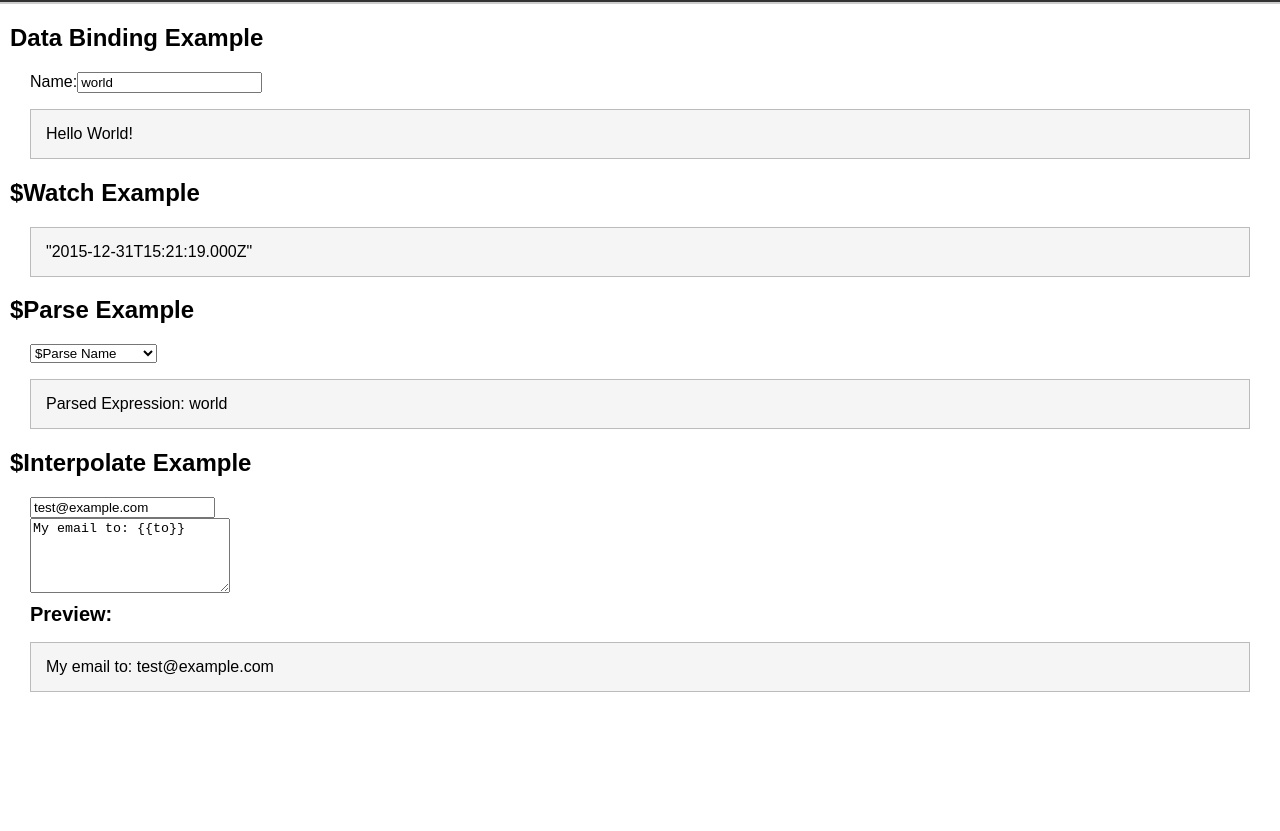
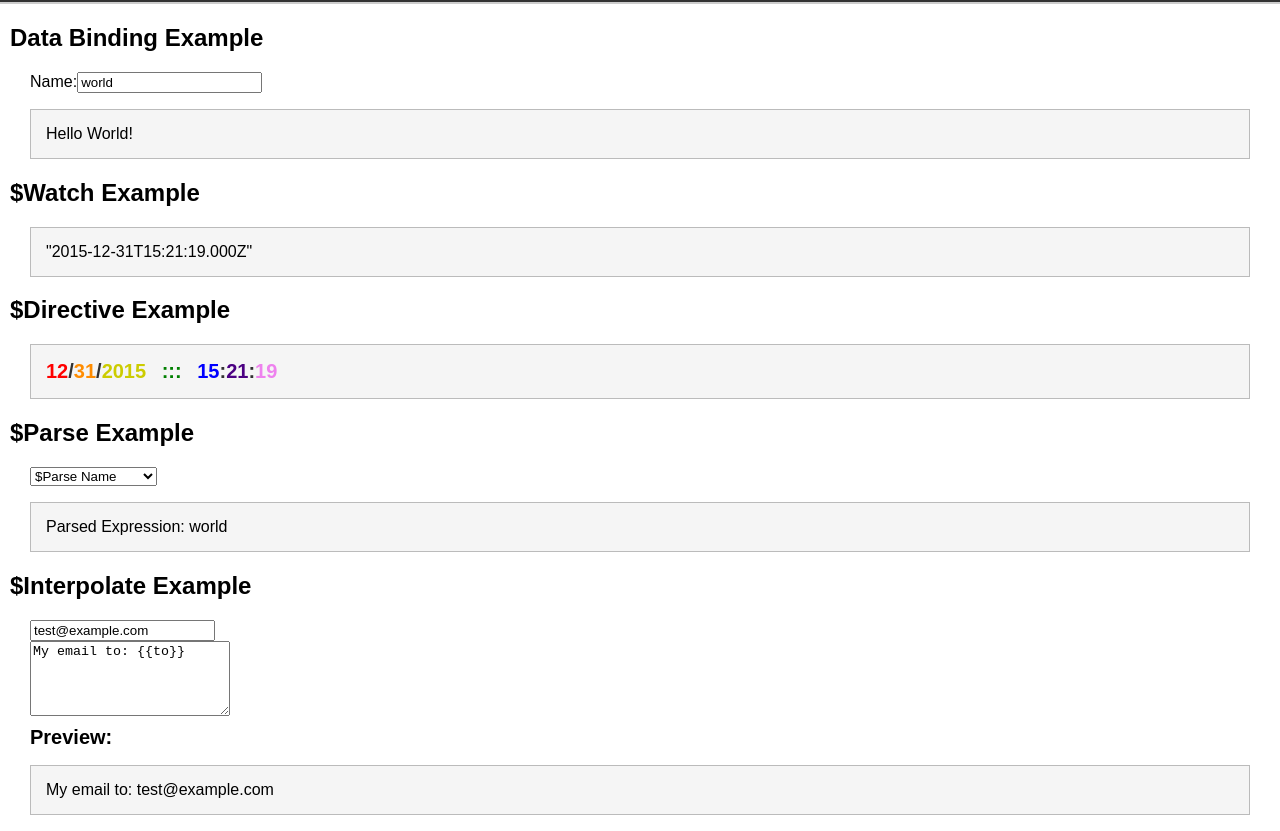
Before and after one commit to emuls/ng-example-1, a website: page src/www/index.html at #/example in a window 1280 px wide. Shown: the part 88-919 px from the top of the page. Before the commit the page ends 800 px from the top, so only its background shows below. Drawn offline with nearby package versions, Linux system fonts and the light colour scheme; some packages are replaced by stand-ins of ours.

Commit message:
Adding date directive with two-way binding

```diff
--- a/src/www/example.view.html
+++ b/src/www/example.view.html
@@ -11,6 +11,13 @@
         <h2>$Watch Example</h2>
         <div class="exampleContent">
             <p>{{clock.now}}</p>
+        </div>
+    </div>
+
+    <div class="exampleContainer">
+        <h2>$Directive Example</h2>
+        <div class="exampleContent">
+            <simple-date date="clock.now"></simple-date>
         </div>
     </div>
 
--- a/src/www/index.html
+++ b/src/www/index.html
@@ -7,6 +7,7 @@
         <script src="scripts/controllers.js"></script>
         <script src="scripts/services.js"></script>
         <script src="scripts/filters.js"></script>
+        <script src="scripts/directives.js"></script>
     </head>
     <body>
         <div id="appContainer">
--- /dev/null
+++ b/src/www/scripts/directives.js
@@ -0,0 +1,20 @@
+angular.module('exampleApp').directive('simpleDate', function(){
+
+    return {
+        restrict: 'E',
+        replace: true,
+        scope: {
+            date: '=date'
+        },
+        template: '<p class="simpleDate">' +
+            '<span class="month">{{date.getMonth()+1}}</span>/' +
+            '<span class="day">{{date.getDate()}}</span>/' +
+            '<span class="year">{{date.getFullYear()}}</span>' +
+            '<span class="dateTimeSeparator">&nbsp;:::&nbsp;</span>' +
+            '<span class="hours">{{date.getHours()}}</span>:' +
+            '<span class="minutes">{{date.getMinutes()}}</span>:' +
+            '<span class="seconds">{{date.getSeconds()}}</span>' +
+        '</p>'
+    }
+
+});
--- a/src/www/stylesheets/style.css
+++ b/src/www/stylesheets/style.css
@@ -66,6 +66,42 @@ body{
     padding:10px;
 }
 
+.simpleDate{
+    font-size:1.25em;
+    color:#323232;
+    font-weight:bold;
+}
+
+.simpleDate .month{
+    color:red;
+}
+
+.simpleDate .day{
+    color:darkorange;
+}
+
+.simpleDate .year{
+    color:#cccc00;
+}
+
+.simpleDate .dateTimeSeparator{
+    margin-left:10px;
+    margin-right:10px;
+    color:green;
+}
+
+.simpleDate .hours{
+    color:blue;
+}
+
+.simpleDate .minutes{
+    color:indigo;
+}
+
+.simpleDate .seconds{
+    color:violet;
+}
+
 input.ng-invalid{
     border:1px solid #ff0000;
 }
```
